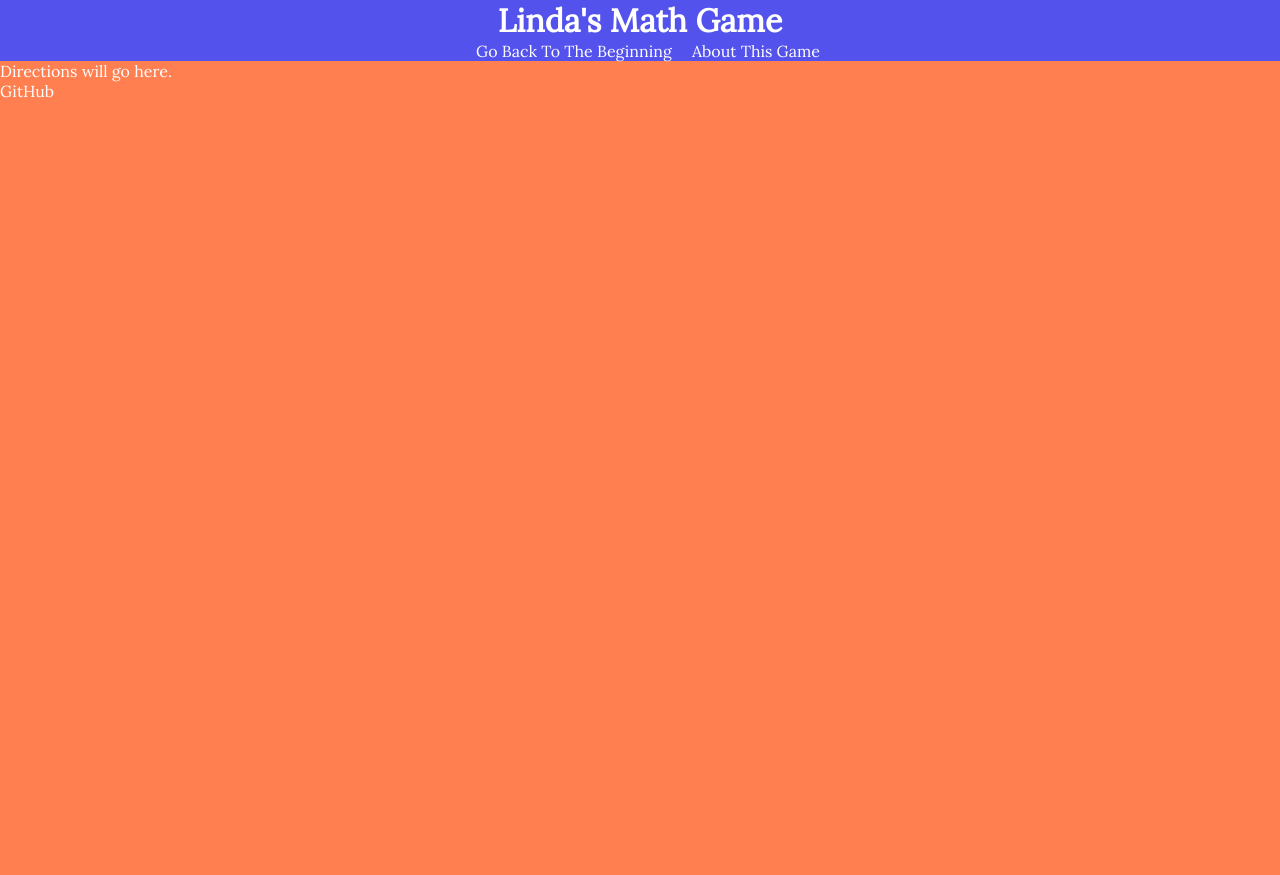
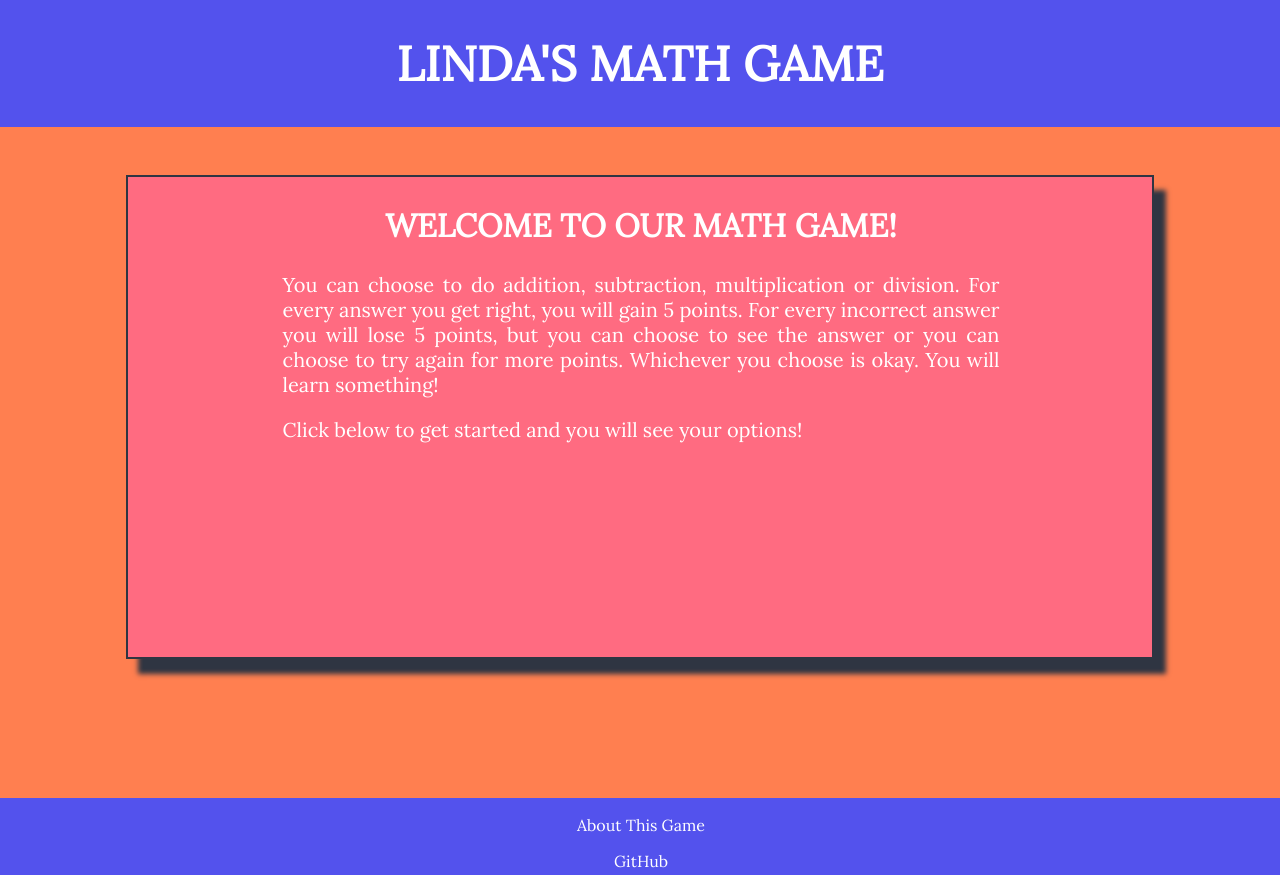
Before and after one commit to papadavis47/lindas-math-game, a plain HTML site: page index.html in a window 1280 px wide. Before the commit the page ends 800 px from the top, so only its background shows below. Drawn offline with Linux system fonts and the light colour scheme.

Commit message:
build css styling

```diff
--- a/css/styles.css
+++ b/css/styles.css
@@ -1,26 +1,108 @@
-* {
-    margin: 0 auto;
-    box-sizing: border-box;
+/* * {
+  box-sizing: border-box;
+} */
+
+html,
+body {
+  margin: 0;
+  padding: 0;
+  text-align: center;
+  height: 100%;
+  position: relative;
+
 }
 
 body {
-    font-family: 'Lora', serif;
-    background-color: #ff7f50;
-    color: #ffffff;
+  color: #ffffff;
+  background-color: #ff7f50;
+  font-family: "Lora", serif;
 }
 
 header {
-    background-color: #5352ed;
-    text-align: center;
+  padding: 1px;
+  background-color: #5352ed;
+  text-align: center;
 }
 
-ul {
-    list-style-type: none;
-    margin: 0;
-    padding: 0;
+h1 {
+  font-size: 3em;
+  text-transform: uppercase;
 }
 
-li {
-    display: inline;
-    padding-left: 1em;
+h2 {
+  font-size: 2em;
+  text-transform: uppercase;
+  text-align: center;
 }
+
+footer {
+  background-color: #5352ed;
+  padding: 1px;
+  position: absolute;
+  bottom: 0;
+  width: 100%;
+  height: 75px;
+  text-align: center;
+}
+
+a {
+  color: white;
+  text-decoration: none;
+}
+
+a:visited {
+  color: white;
+  text-decoration: none;
+}
+
+.directions p {
+  font-size: 1.25em;
+}
+
+.the-canvas {
+  padding: 1px;
+}
+
+.splash-screen {
+  width: 100%;
+  height: 100%;
+  /* margin: 0 auto; */
+  padding: 1px;
+}
+
+.directions {
+  color: white;
+  width: 70%;
+  text-align: justify;
+  margin: 0 auto;
+}
+
+#hide-1 {
+  width: 80%;
+  height: 30em;
+  margin: 0 auto;
+  border: 2px solid #2f3542;
+  box-shadow: 12px 15px 5px #2f3542;
+  background-color: #ff6b81;
+  position: relative;
+  top: 3em;
+  bottom: 1em;
+}
+
+#github {
+  padding: 1px;
+  display: inline;
+  padding: bottom;
+}
+
+#story {
+  display: inline;
+}
+
+#wrapper {
+  min-height: 100vh; /* will cover the 100% of viewport */
+  overflow: hidden;
+  display: block;
+  position: relative;
+  padding-bottom: 75px;
+}
--- a/index.html
+++ b/index.html
@@ -12,20 +12,17 @@
     <title>Linda's Math Game</title>
   </head>
   <body>
+    <div id="wrapper">
       <header>
         <h1>Linda's Math Game</h1>
-      <nav>
-        <ul>
-          <li>Go Back To The Beginning</li>
-          <li>About This Game</li>
-        </ul>
-      </nav>
       </header>
-    <main class="wrapper" id="the-canvas">
+      <main id="the-canvas">
         <section id="hide-1">
           <div class="splash-screen">
             <div class="directions">
-            <p>Directions will go here.</p>
+              <h2>Welcome to our math game!</h2>
+              <p>You can choose to do addition, subtraction, multiplication or division. For every answer you get right, you will gain 5 points. For every incorrect answer you will lose 5 points, but you can choose to see the answer or you can choose to try again for more points. Whichever you choose is okay. You will learn something!</p>
+              <p>Click below to get started and you will see your options!</p>
             </div>
             <div class="choice">
               <!-- I'll place some font awesome stuff here -->
@@ -48,7 +45,11 @@
         </div>
       </main>
       <footer>
-      <p>GitHub</p>
+        <p><a id="story" href="#">About This Game</a></p>
+        <p id="github">
+          <a href="https://github.com/papadavis47/lindas-math-game">GitHub</a>
+        </p>
       </footer>
+    </div>
   </body>
 </html>
```
Also changed, not shown: 1 other file. Lines whose indentation alone changed are shown as unchanged.
